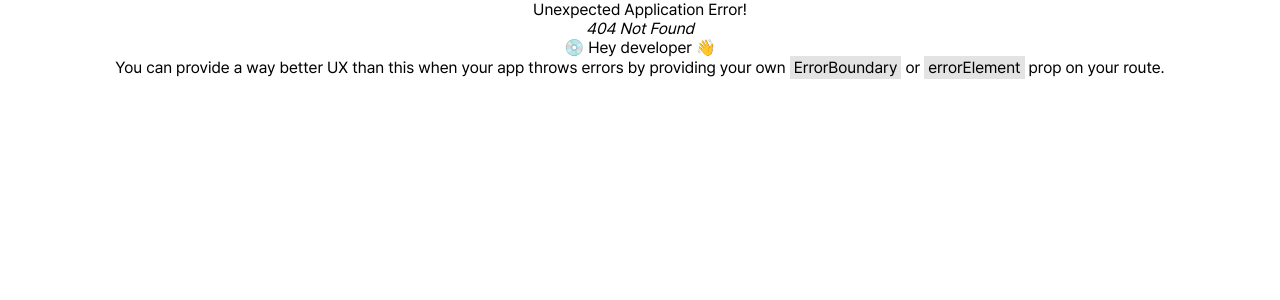
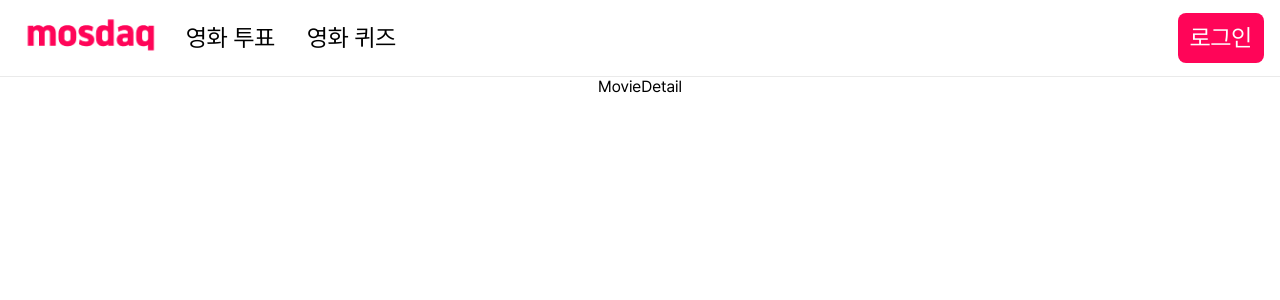
Before and after one commit to prgrms-fdc-2nd-final-mosdaq/mosdaq-front, a React (Vite) app: page /movie-list/1 in a window 1280 px wide. Before the commit this address had no page. Shown: the top 300 px of the page. Built offline with nearby package versions, Linux system fonts and the light colour scheme.

Commit message:
feat: 영화 상세페이지 추가

```diff
--- a/src/App.tsx
+++ b/src/App.tsx
@@ -9,6 +9,7 @@ const HomePage = lazy(() => import('./pages/Home'));
 const LoginPage = lazy(() => import('./pages/Login'));
 const MyPage = lazy(() => import('./pages/MyPage'));
 const QuizPage = lazy(() => import('./pages/Quiz'));
+const MovieDetail = lazy(() => import('./pages/MovieDetail'));
 
 const router = createBrowserRouter([
   {
@@ -28,6 +29,14 @@ const router = createBrowserRouter([
         element: (
           <Suspense fallback={null}>
             <MovieListPage />
+          </Suspense>
+        ),
+      },
+      {
+        path: '/movie-list/:movieId',
+        element: (
+          <Suspense fallback={null}>
+            <MovieDetail />
           </Suspense>
         ),
       },
--- /dev/null
+++ b/src/pages/MovieDetail/index.tsx
@@ -0,0 +1,8 @@
+import React from 'react';
+import { useParams } from 'react-router-dom';
+
+export default function MovieDetail() {
+  const { movieId } = useParams();
+
+  return <div>MovieDetail</div>;
+}
```
